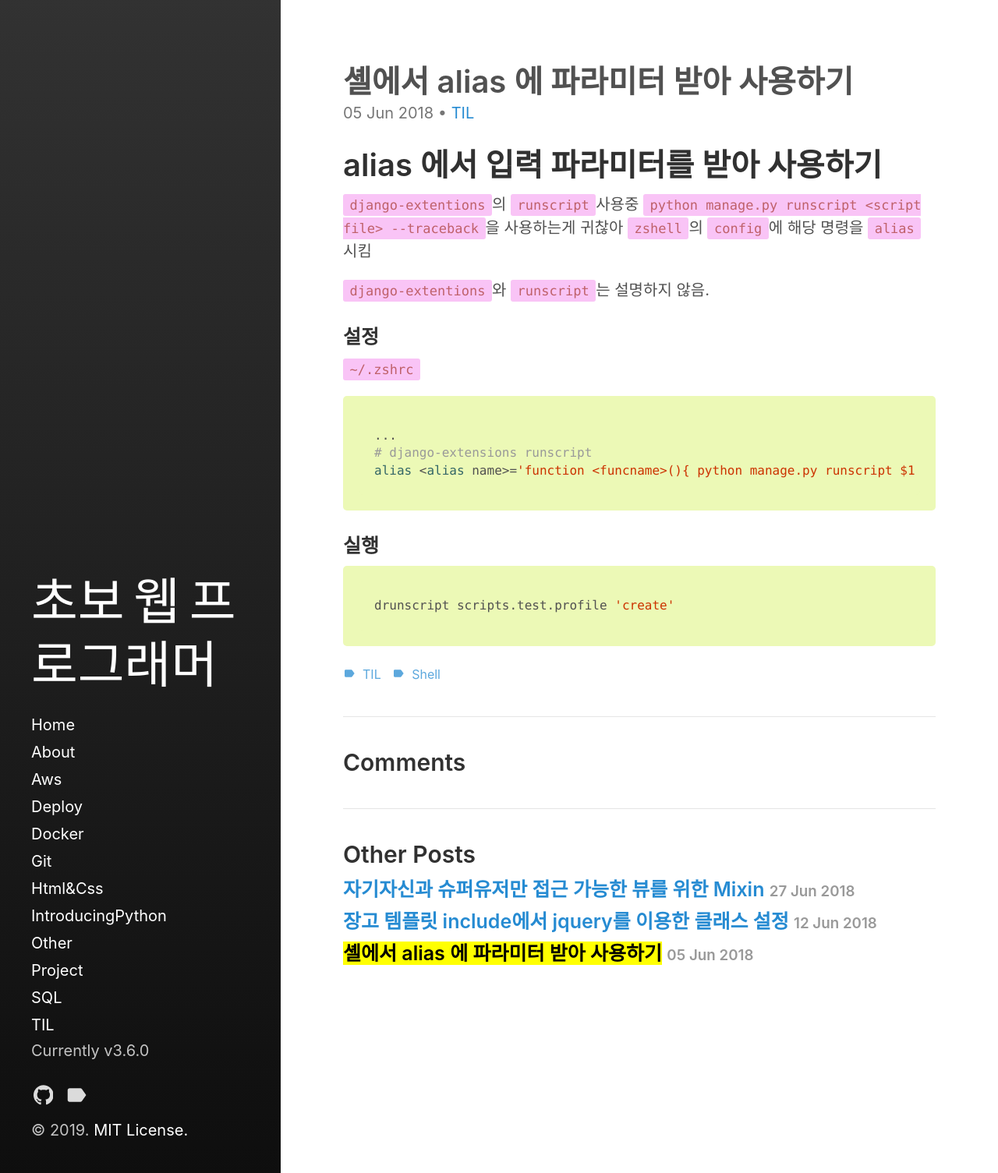
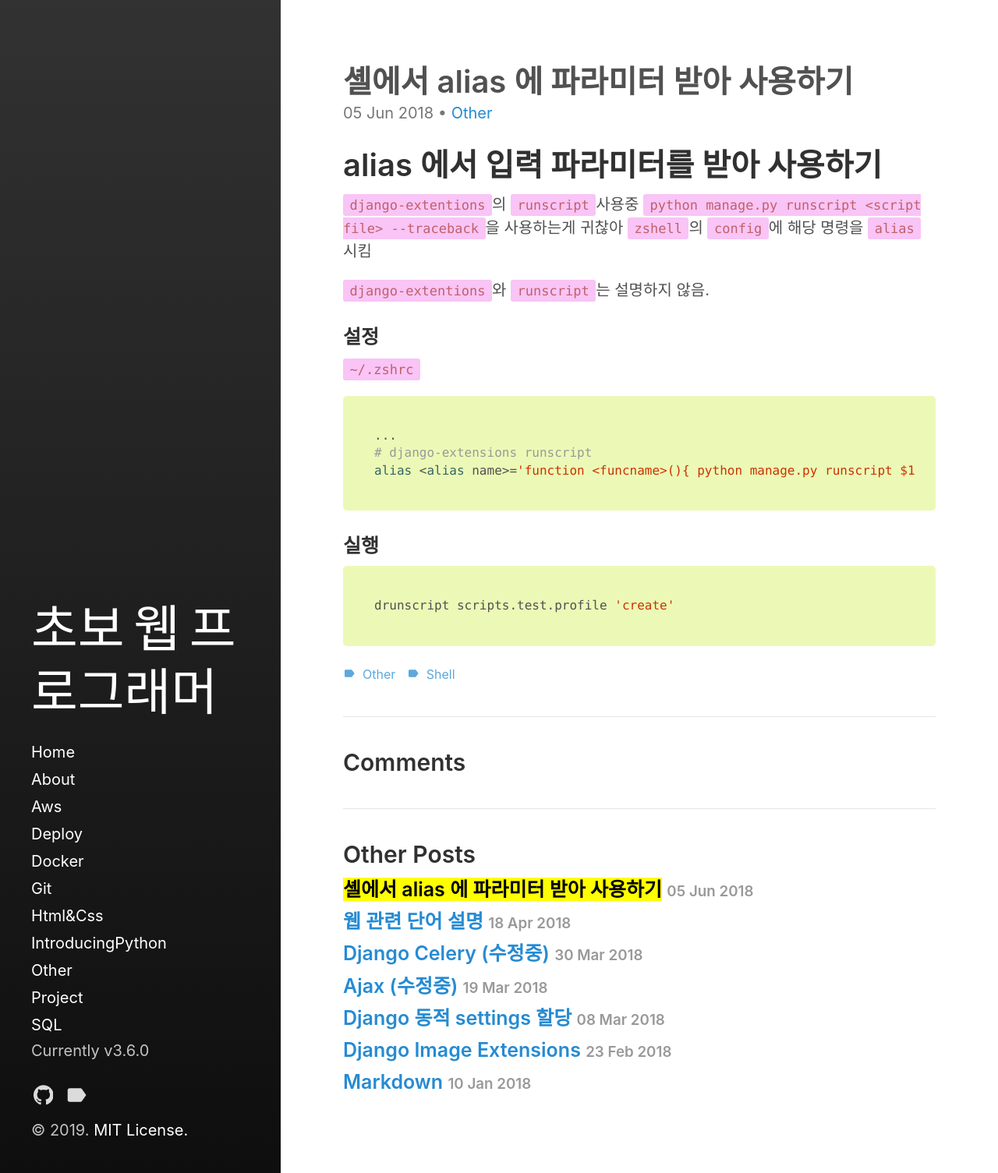
Before and after one commit to himanmenGit/himanmenGit.github.io, a Jekyll site: the page built from _posts/other/2018-06-05-셸에서파라미터받기.md, in a window 1280 px wide. Shown: the whole page at 78% size. Built offline with Jekyll 4.4.1, drawn with Linux system fonts in a browser that asks for light colours; comment, search, counter and statistics services are not loaded.

Commit message:
TIL 삭제

```diff
--- a/_posts/til/2018-06-12-django-template-include-jquery-addclass-removeclass.md
+++ b/_posts/django/2018-06-12-django-template-include-jquery-addclass-removeclass.md
@@ -2,9 +2,9 @@
 layout: post
 title: "장고 템플릿 include에서 jquery를 이용한 클래스 설정"
 categories:
-  - TIL
+  - Django
 tags:
-  - TIL
+  - Django
   - Jquery
 ---
 
--- a/_posts/til/2018-06-27-django-self-superuser-requiredmixin.md
+++ b/_posts/django/2018-06-27-django-self-superuser-requiredmixin.md
@@ -2,9 +2,9 @@
 layout: post
 title: "자기자신과 슈퍼유저만 접근 가능한 뷰를 위한 Mixin"
 categories:
-  - TIL
+  - Django
 tags:
-  - TIL
+  - Django
   - Django
   - Mixin
 ---
--- a/_posts/til/2018-06-05-셸에서파라미터받기.md
+++ b/_posts/other/2018-06-05-셸에서파라미터받기.md
@@ -2,9 +2,9 @@
 layout: post
 title: "셸에서 alias 에 파라미터 받아 사용하기"
 categories:
-  - TIL
+  - Other
 tags:
-  - TIL
+  - Other
   - Shell
 ---
 
--- a/category/til.md
+++ /dev/null
@@ -1,4 +0,0 @@
----
-layout: category
-title: TIL
----
```
Also changed, not shown: _posts/django/2018-06-24-Django-get-list-index-filter.md (line endings or trailing spaces), _posts/django/2018-11-26-Django-admin-index-each_context-custom-tip.md (line endings or trailing spaces), _posts/django/2018-11-28-Django-custom-static-tags.md (line endings or trailing spaces).
